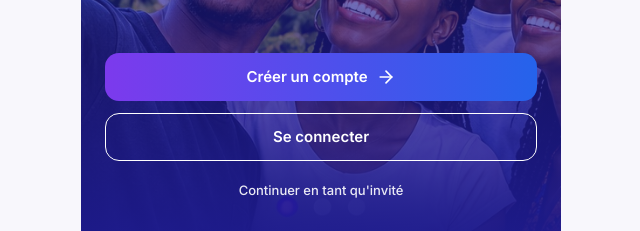
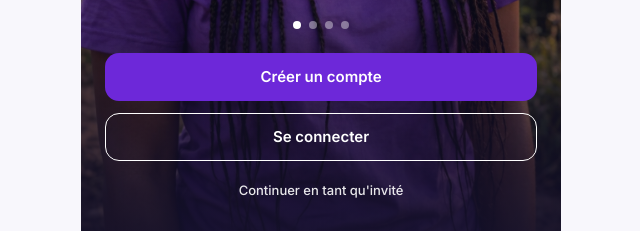
Before and after one commit to RmcVdr/RmcVdr.github.io, a plain HTML site: page status/index.html in a window 1280 px wide. Shown: the part 569-800 px from the top of the page, without its empty margins (319-959 px from the left). Drawn offline with Linux system fonts and the light colour scheme.

Commit message:
Aperçu STATUS — phase 5 et écran d'accueil aligné sur la maquette : nouvelle page d'accueil (status/index.html)

```diff
--- a/status/index.html
+++ b/status/index.html
@@ -11,8 +11,8 @@
       href="https://fonts.googleapis.com/css2?family=Inter:wght@400;500;600;700&family=Montserrat:wght@800&display=swap"
       rel="stylesheet"
     />
-    <script type="module" crossorigin src="/status/assets/index-pzaW4Anh.js"></script>
-    <link rel="stylesheet" crossorigin href="/status/assets/index-DcOvMW7O.css">
+    <script type="module" crossorigin src="/status/assets/index-CBceRztZ.js"></script>
+    <link rel="stylesheet" crossorigin href="/status/assets/index-BSyKXjGY.css">
   </head>
   <body>
     <div id="root"></div>
```
